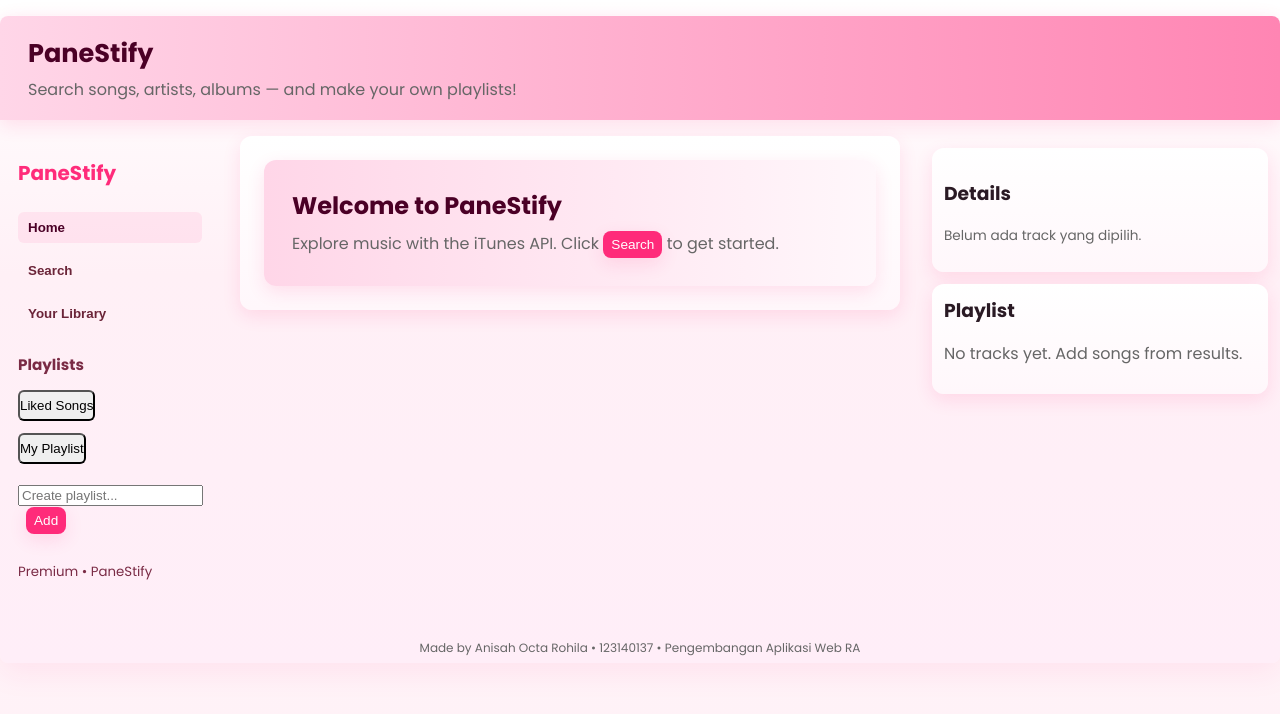
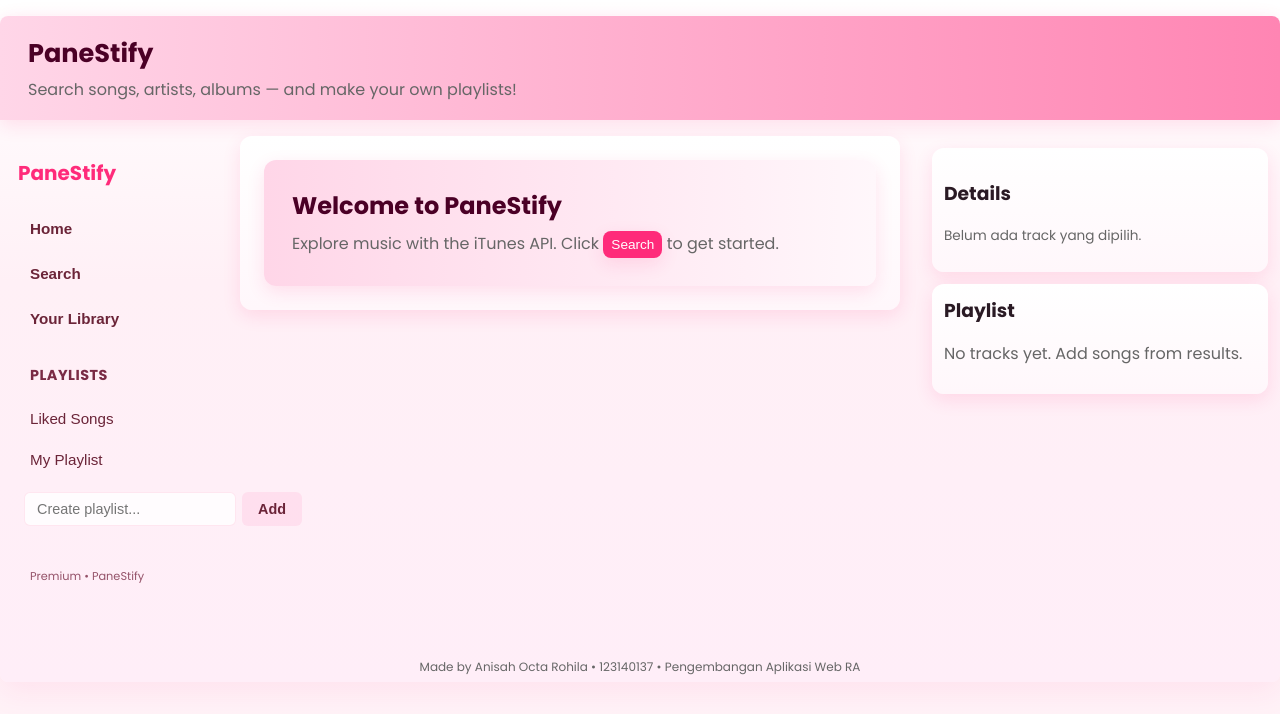
Before and after one commit to panesbelpois/uts-pemweb-123140137, a React (Vite) app: page / in a window 1280 px wide. Shown: the top 714 px of the page. Built offline with nearby package versions, Linux system fonts and the light colour scheme.

Commit message:
fix the button

```diff
--- a/src/App.css
+++ b/src/App.css
@@ -65,26 +65,120 @@
 .sidebar-inner { padding: 22px 18px; color: #4b0026; min-height: 420px; }
 .sidebar-inner .logo { font-weight: 800; font-size: 1.25rem; color: var(--pink-500); margin-bottom: 18px; }
 .sidebar-inner .nav { list-style: none; padding: 0; margin: 0 0 18px 0; }
-.sidebar-inner .nav-item { padding: 6px 0; border-radius: 6px; cursor: pointer; }
+.sidebar-inner .nav-item { padding: 4px 0; }
 .sidebar-inner .nav-link {
   display: block;
   width: 100%;
   text-align: left;
-  padding: 8px 10px;
+  padding: 10px 12px;
   border-radius: 6px;
   background: transparent;
   border: none;
   color: #6b2438;
   font-weight: 600;
+  transition: all 0.2s ease;
+  font-size: 0.95rem;
 }
-.sidebar-inner .nav-item.active .nav-link,
+.sidebar-inner .nav-item .nav-link.active,
 .sidebar-inner .nav-item .nav-link:hover {
   background: rgba(255,43,122,0.08);
   color: #4b0026;
 }
-.sidebar-inner .playlists h4 { margin: 14px 0 8px; color: #7a2b45; font-size: 0.95rem; }
-.sidebar-inner .playlists ul { list-style:none; padding:0; margin:0; }
-.sidebar-inner .playlists li { padding:6px 0; color:#5a2433; font-size:0.95rem; }
+
+/* Playlist section */
+.sidebar-inner .playlists { margin-top: 24px; }
+.sidebar-inner .playlists h4 {
+  margin: 0 0 12px;
+  padding: 0 12px;
+  color: #7a2b45;
+  font-size: 0.9rem;
+  text-transform: uppercase;
+  letter-spacing: 0.5px;
+}
+
+/* Playlist navigation */
+.playlist-nav { margin: 0 0 12px 0 !important; }
+.playlist-nav .nav-link {
+  font-weight: 500;
+  padding: 8px 12px;
+}
+
+/* Create playlist form */
+.create-playlist-form {
+  padding: 0 6px;
+}
+.input-group {
+  display: flex;
+  gap: 6px;
+  margin-top: 8px;
+}
+.playlist-input {
+  flex: 1;
+  padding: 8px 12px;
+  border-radius: 6px;
+  border: 1px solid rgba(255,43,122,0.1);
+  background: rgba(255,255,255,0.8);
+  color: #4b0026;
+  font-size: 0.9rem;
+}
+.playlist-input:focus {
+  outline: none;
+  border-color: rgba(255,43,122,0.3);
+  background: #fff;
+}
+.create-btn {
+  padding: 8px 16px !important;
+  font-size: 0.9rem !important;
+  background: rgba(255,43,122,0.08) !important;
+}
+.create-btn:hover {
+  background: rgba(255,43,122,0.15) !important;
+}
+
+/* Sidebar Footer */
+.sidebar-footer {
+  margin-top: 24px;
+  padding: 16px 12px;
+  color: #7a2b45;
+  font-size: 0.85rem;
+  opacity: 0.8;
+}
+.playlist-nav .nav-link {
+  font-weight: 500;
+  padding: 8px 12px;
+}
+
+/* Create playlist form */
+.create-playlist-form {
+  padding: 0 6px;
+}
+.input-group {
+  display: flex;
+  gap: 6px;
+  margin-top: 8px;
+}
+.playlist-input {
+  flex: 1;
+  padding: 8px 12px;
+  border-radius: 6px;
+  border: 1px solid rgba(255,43,122,0.1);
+  background: rgba(255,255,255,0.8);
+  color: #4b0026;
+  font-size: 0.9rem;
+}
+.playlist-input:focus {
+  outline: none;
+  border-color: rgba(255,43,122,0.3);
+  background: #fff;
+}
+.create-btn {
+  padding: 8px 16px !important;
+  font-size: 0.9rem !important;
+  background: rgba(255,43,122,0.08) !important;
+}
+.create-btn:hover {
+  background: rgba(255,43,122,0.15) !important;
+}
 .sidebar-footer { margin-top:24px; color:#7a2b45; }
 
 /* Make cards align with pink theme */
--- a/src/components/Sidebar.jsx
+++ b/src/components/Sidebar.jsx
@@ -38,17 +38,33 @@
 
       <div className="playlists">
         <h4>Playlists</h4>
-        <ul>
+        <ul className="nav playlist-nav">
           {Object.keys(playlists).map((name) => (
-            <li key={name}>
-              <button type="button" className={`nav-item playlist-link ${active === name ? "active" : ""}`} onClick={() => onSelectPlaylist && onSelectPlaylist(name)}>{name}</button>
+            <li key={name} className="nav-item">
+              <button
+                type="button"
+                className={`nav-link ${active === name ? "active" : ""}`}
+                onClick={() => onSelectPlaylist && onSelectPlaylist(name)}
+              >
+                {name}
+              </button>
             </li>
           ))}
         </ul>
 
-        <form onSubmit={handleCreate} style={{ marginTop: 12 }}>
-          <input aria-label="New playlist name" value={newName} onChange={(e) => setNewName(e.target.value)} placeholder="Create playlist..." />
-          <button type="submit" className="btn small" style={{ marginLeft: 8 }}>Add</button>
+        <form onSubmit={handleCreate} className="create-playlist-form">
+          <div className="input-group">
+            <input
+              aria-label="New playlist name"
+              className="playlist-input"
+              value={newName}
+              onChange={(e) => setNewName(e.target.value)}
+              placeholder="Create playlist..."
+            />
+            <button type="submit" className="nav-link create-btn">
+              Add
+            </button>
+          </div>
         </form>
       </div>
 
```
